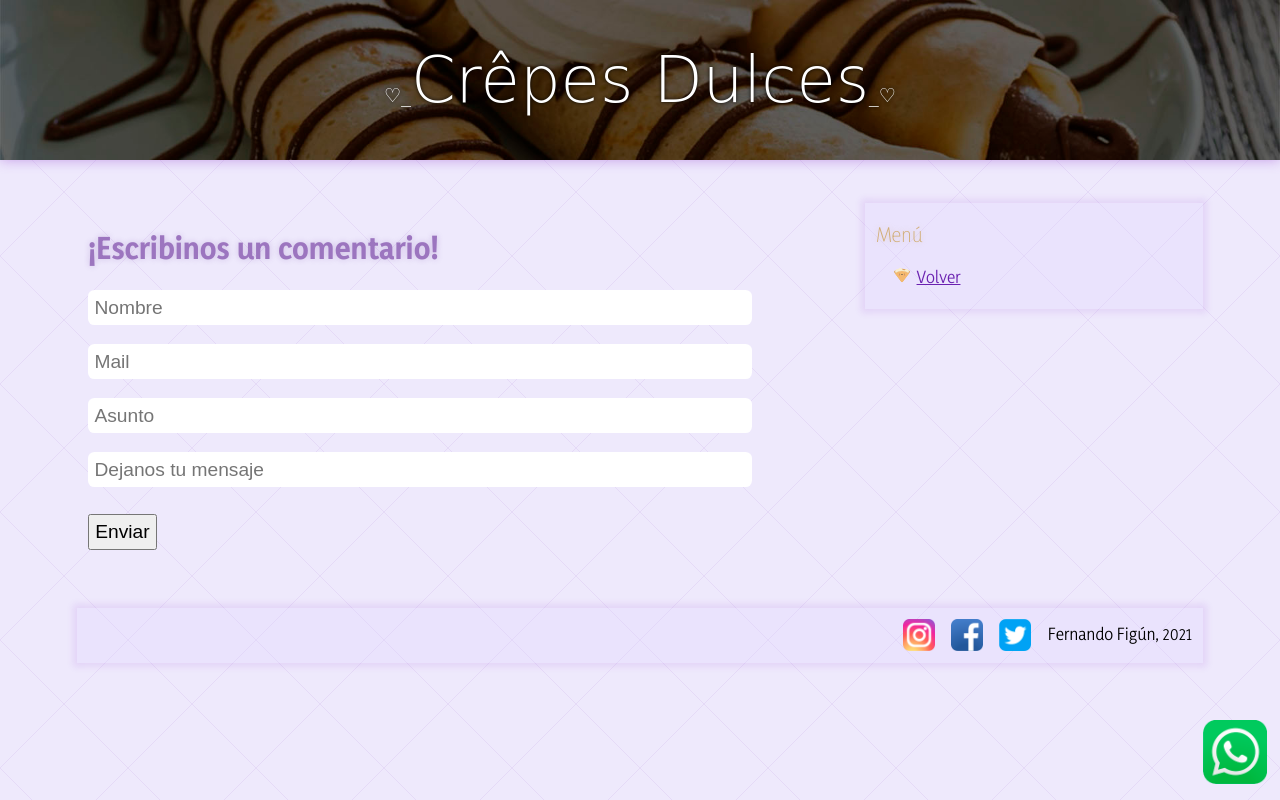
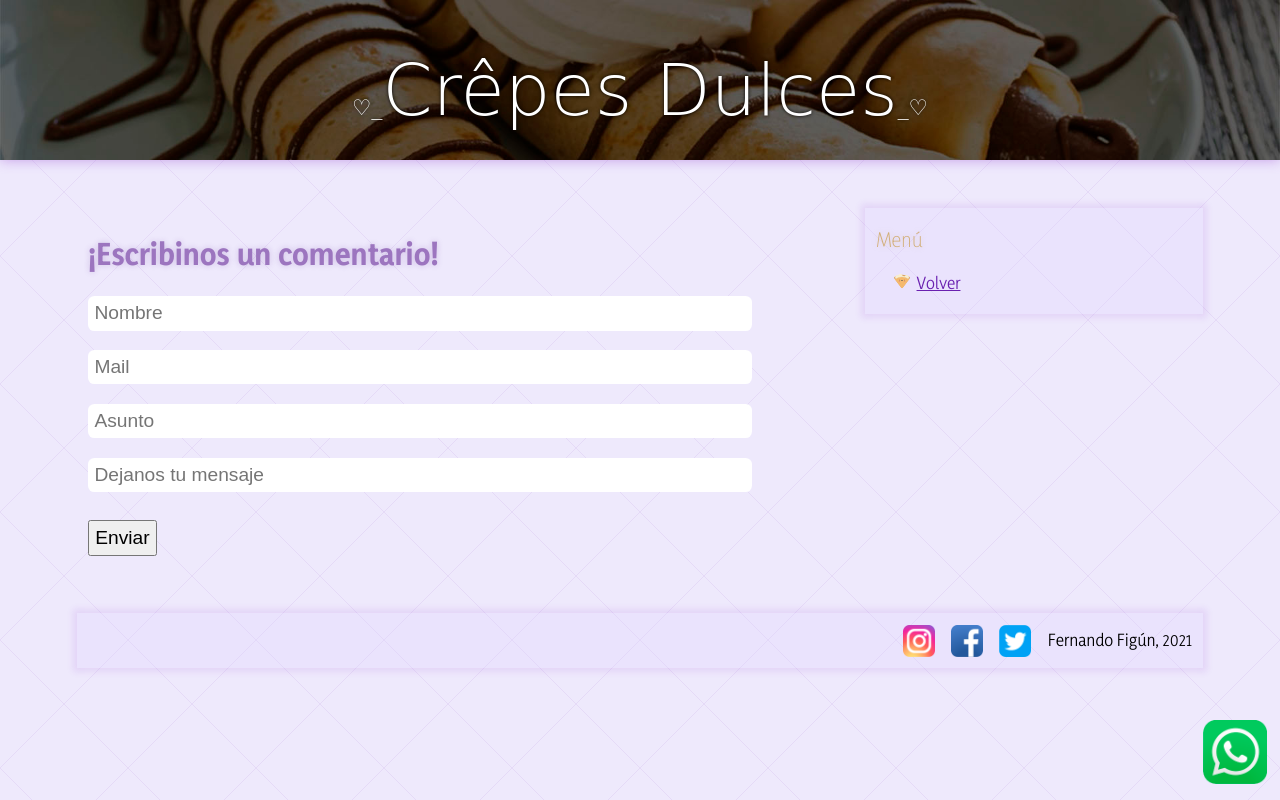
Before and after one commit to ffigun/ejercicios-html, a plain HTML site: page trabajo_practico_5/contacto.html in a window 1280 px wide. Drawn offline with Linux system fonts and the light colour scheme; a web font is replaced by a local one.

Commit message:
Add files via upload

```diff
--- a/trabajo_practico_5/css/contacto.css
+++ b/trabajo_practico_5/css/contacto.css
@@ -10,7 +10,7 @@ body {
   font-family: 'Yaldevi';
   background-image: url("../images/bg_lila.gif");
   background-repeat: repeat;
-  margin: 2vh 6vw 2vh 6vw;
+  margin: 0 6vw 3vh 6vw;
 }
 
 header {height: 20vh;}
@@ -54,7 +54,7 @@ h1 {
   font-family: 'Italianno', cursive;
   text-align: center;
   color: white;
-  font-size: 8vh;
+  font-size: 9vh;
   text-shadow: 0 0 0.3vw black;
   z-index: 1;
 }
--- a/trabajo_practico_5/css/styles.css
+++ b/trabajo_practico_5/css/styles.css
@@ -10,7 +10,7 @@ body {
   font-family: 'Yaldevi';
   background-image: url("../images/bg_lila.gif");
   background-repeat: repeat;
-  margin: 2vh 6vw 2vh 6vw;
+  margin: 0 6vw 3vh 6vw;
 }
 
 header {height: 20vh;}
@@ -21,7 +21,7 @@ nav {
   background-color: rgba(219,206,255,0.25);
   text-align: center;
   padding: 1%;
-  margin-bottom: 1%;
+  margin-bottom: 2%;
 }
 
 nav a {padding: 1%;}
```
